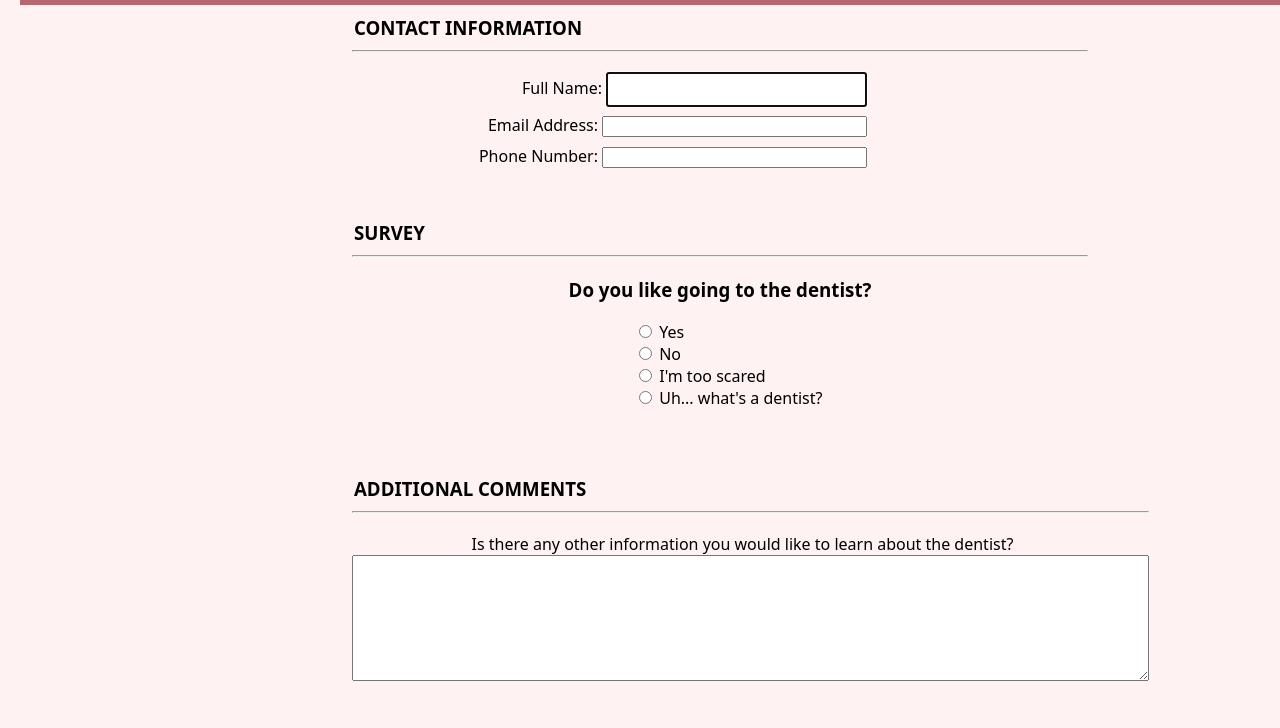
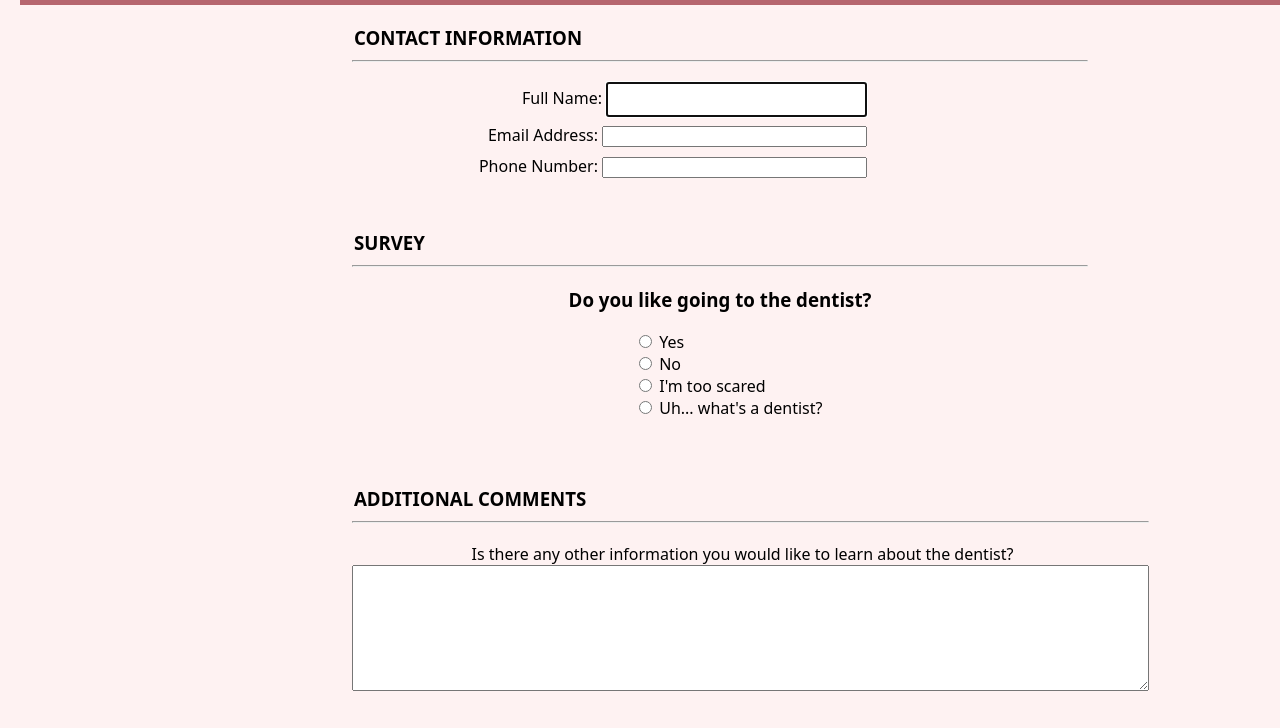
Before and after one commit to sofso92/DentalHelp, a plain HTML site: page contact.html in a window 1280 px wide. Shown: the part 63-791 px from the top of the page. Drawn offline with Linux system fonts and the light colour scheme.

Commit message:
Update contact.css

```diff
--- a/contact.css
+++ b/contact.css
@@ -1,9 +1,3 @@
-/*
-	Project 3 Form Validation
-	April 23 2022
-	Sofia Soriano
- */
-
 body
 {
     max-width: 1700px;
@@ -68,8 +62,8 @@ footer
 #wrapper
 {
     width: 750px;
-    margin: 0 auto;
-    padding: 10px;
+    margin: auto;
+    padding: 20px;
     font-family: 'Noto Sans', sans-serif;
 }
 
@@ -95,7 +89,6 @@ legend
 {
     text-transform: uppercase;
     font-weight: bold;
-    padding-bottom: px;
     font-size: 14pt;
 }
 
@@ -123,7 +116,6 @@ input[type=text], input[type=submit], input[type=reset]
 
 .formfield
 {
-    float: left;
     width: 70%;
     text-align: right;
     padding-bottom: 1%;
```
Lines whose indentation alone changed are shown as unchanged.
